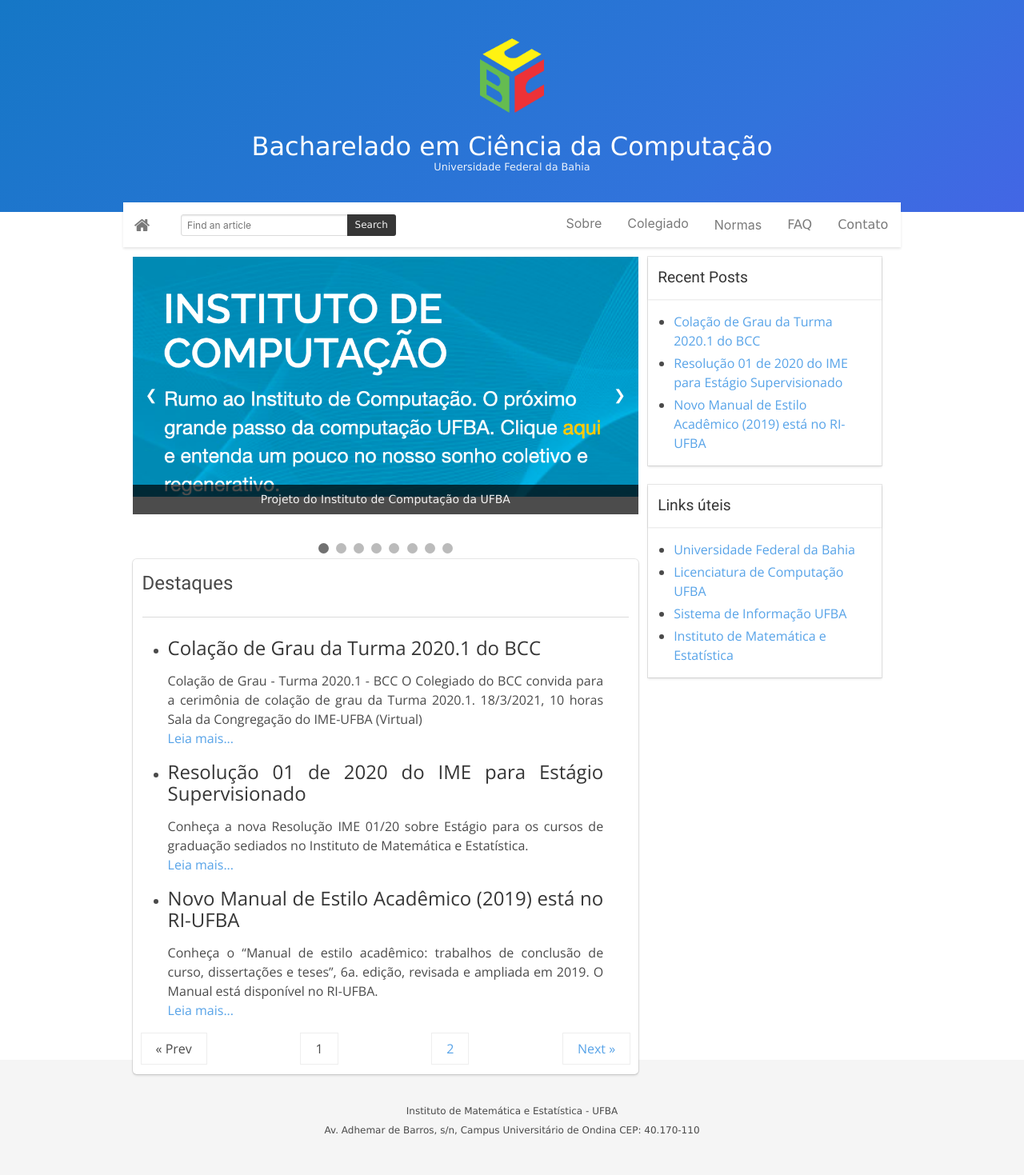
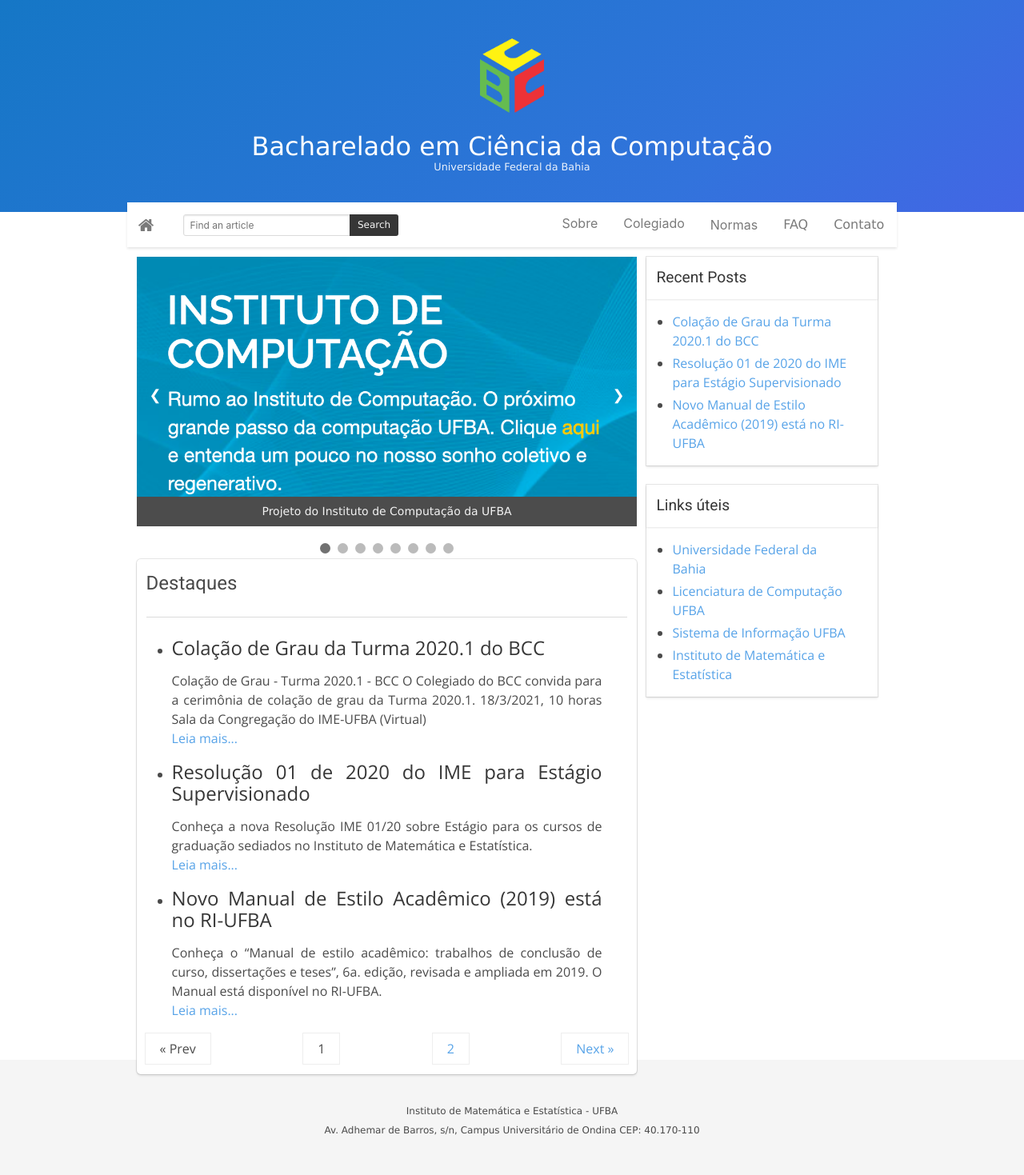
Before and after one commit to bcc-ufba/bcc-ufba.github.io, a Jekyll site: the page built from index.html, in a window 1280 px wide. Shown: the whole page at 80% size. Built offline with Jekyll 4.4.1, drawn with Linux system fonts in a browser that asks for light colours; the list of posts is cut into pages by our own code.

Commit message:
Update custom.css
Ajustes na altura do caption

```diff
--- a/assets/css/custom.css
+++ b/assets/css/custom.css
@@ -22,7 +22,7 @@
   width:950px;
   height:300px;
   object-fit: cover;
-  bottom: 8px;
+  bottom: 12px;
 }
 /* Next & previous buttons */
 .prev, .next {
@@ -53,7 +53,6 @@
 	font-size: 14px;
 	padding: 8px;
 	position: absolute;
-	bottom: 8px;
 	width: 100%;
 	text-align: center;
   background: rgba(0,0,0,0.7);
@@ -61,7 +60,7 @@
 
 .mySlides caption {
     position: absolute;
-    bottom: 0;
+	bottom: 8px;
     left: 0;
     right: 0;
     background: rgba(0,0,0,0.7);
@@ -183,7 +182,7 @@
 }
 
 .main-container {
-    max-width: 1000px;
+    max-width: 990px;
     margin: 0 auto;
     padding-left: 2%;
     padding-right: 2%;
```
